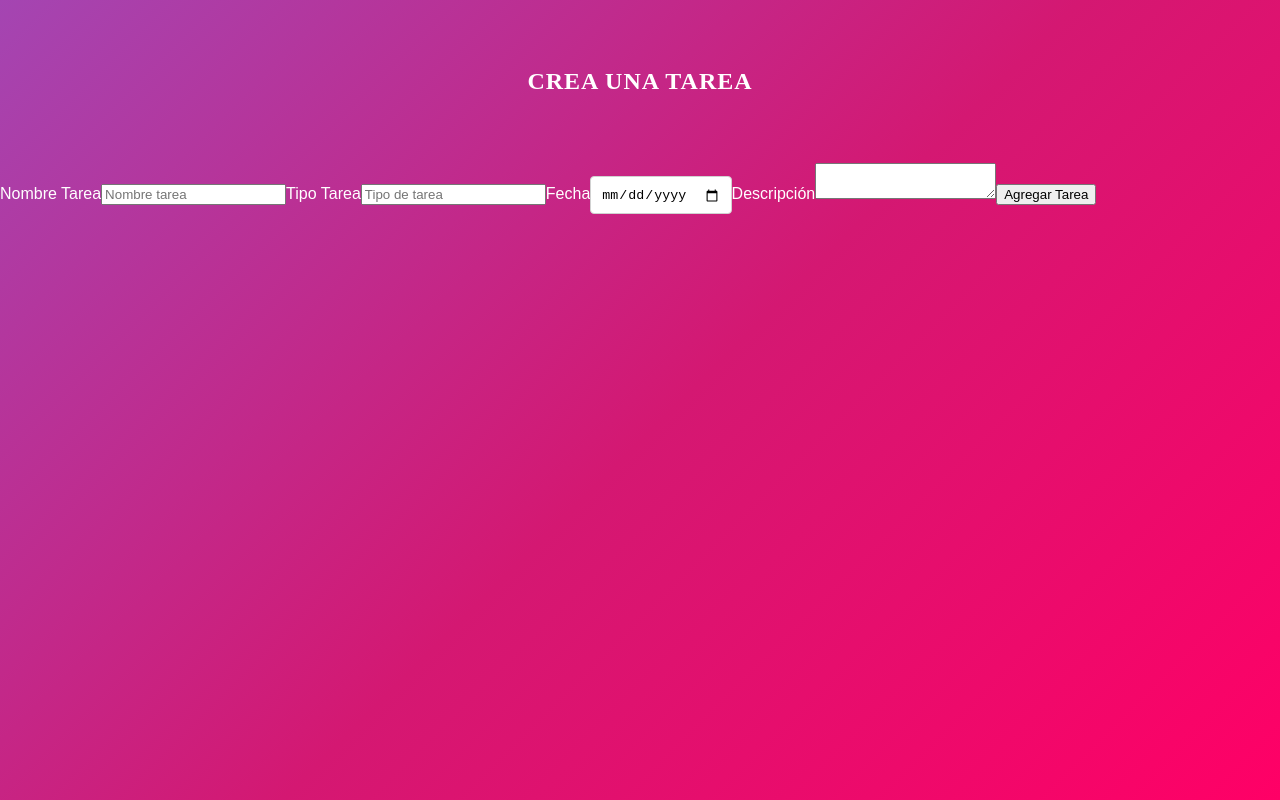
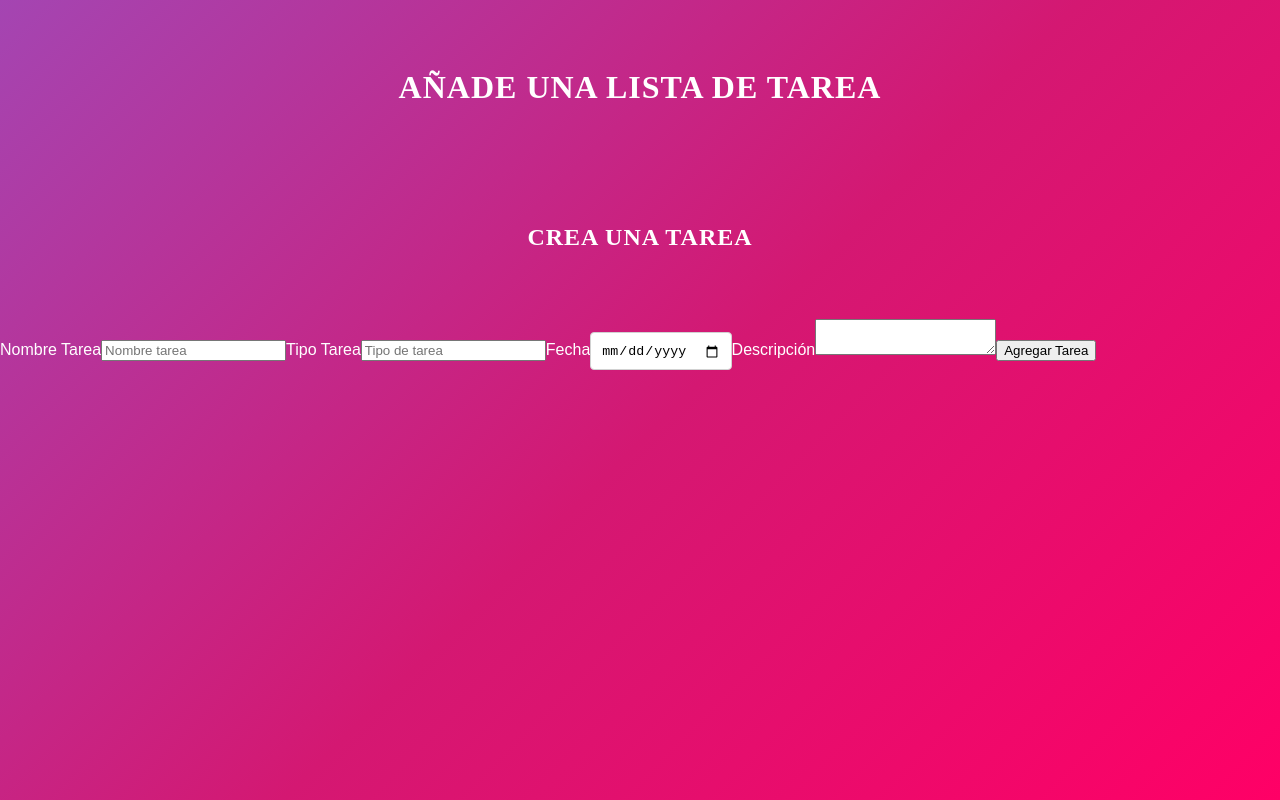
Before and after one commit to ana-sanchez/task-app-react-hooks, a React (Create React App) app: page / in a window 1280 px wide. Built offline with nearby package versions, Linux system fonts and the light colour scheme.

Commit message:
add style component app

```diff
--- a/src/components/App.js
+++ b/src/components/App.js
@@ -1,13 +1,24 @@
-import React from 'react';
+import React, { Fragment } from "react";
 import Form from './Form'
 import '../styles/App.css';
 
 function App() {
   return (
-    <div className="App">
-        <Form />
+    <Fragment>
+      <h1>Añade una lista de tarea</h1>
+      <div className="container">
+        <div className='row'>
+          <div className='one-half column'>
+            <Form />
+
+
+          </div>
+
+        </div>
 
     </div>
+    </Fragment>
+
   );
 }
 
```
